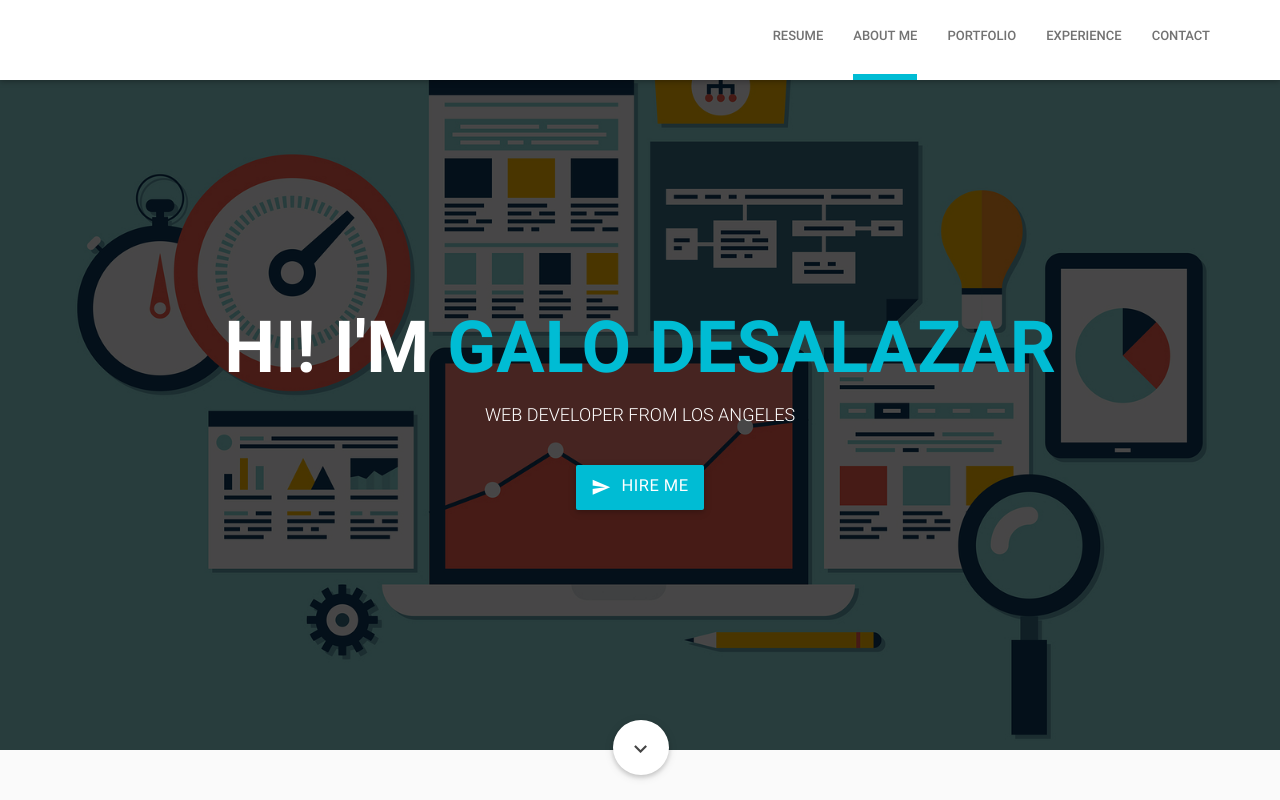
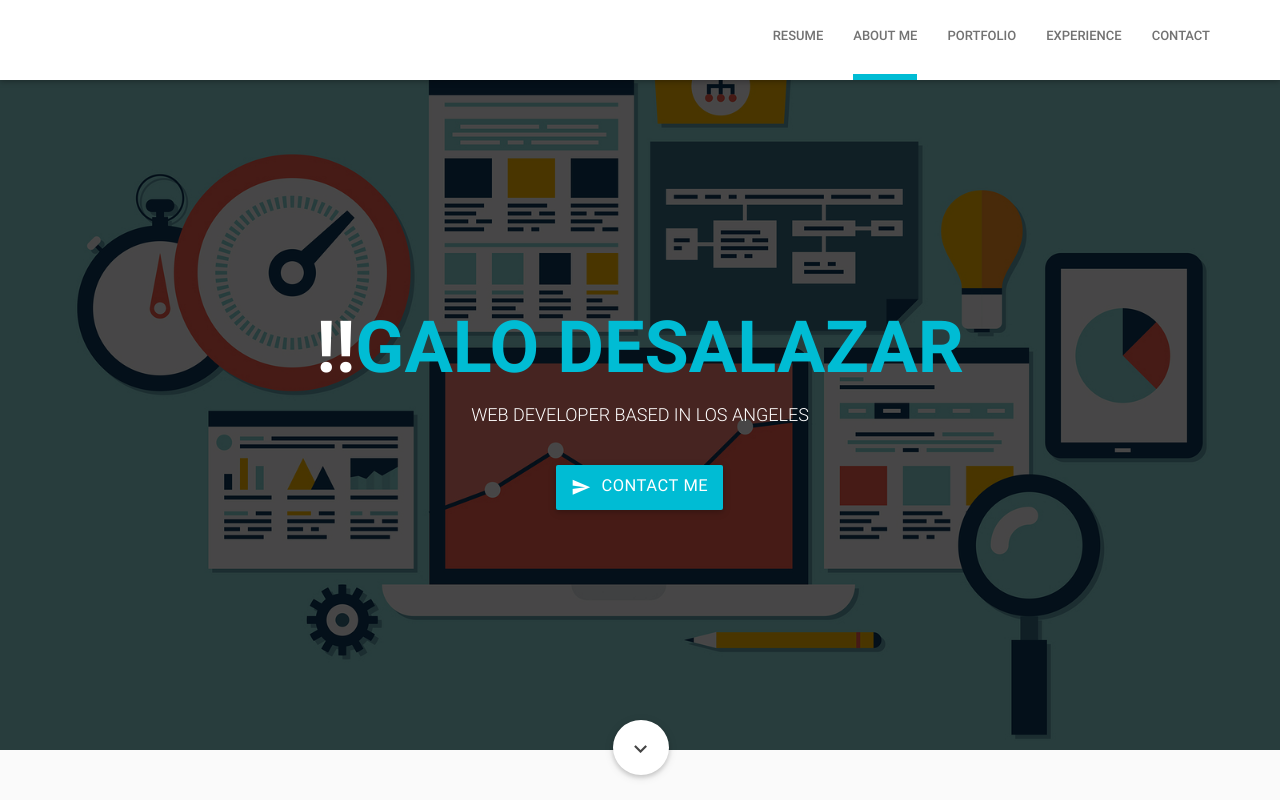
Before and after one commit to gdesalazar67/gdesalazar67, a plain HTML site: page index.html in a window 1280 px wide. Shown: the top 800 px of the page. Drawn offline with nearby package versions, Linux system fonts and the light colour scheme; some packages are replaced by stand-ins of ours; files whose address does not match are found by name.

Commit message:
Changed hire me and title

```diff
--- a/index.html
+++ b/index.html
@@ -141,9 +141,9 @@
             <div class="col-sm-12">
               <div class="home-inner">
                   <div class="center-align home-content">
-                    <h1 class="home-title">HI! I'm <span>Galo Desalazar</span></h1>
-                    <h2 class="home-subtitle">Web Developer from Los Angeles</h2>
-                    <a href="#contact" class="hire-me-btn btn waves-effect waves-light btn-large brand-bg white-text regular-text">Hire Me <i class="mdi-content-send left"></i>
+                    <h1 class="home-title">!!<span>Galo Desalazar</span></h1>
+                    <h2 class="home-subtitle">Web Developer based in Los Angeles</h2>
+                    <a href="#contact" class="hire-me-btn btn waves-effect waves-light btn-large brand-bg white-text regular-text">Contact Me <i class="mdi-content-send left"></i>
                     </a>
                   </div>
               </div>
```
